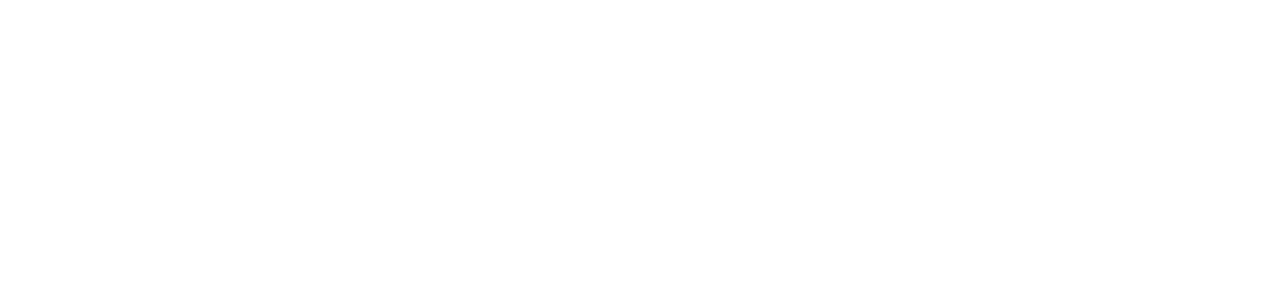
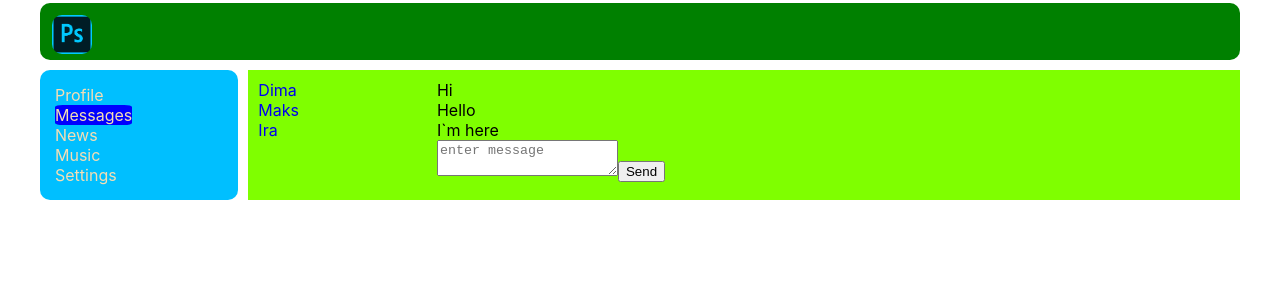
Before and after one commit to maximfreerider/kabzdch, a React (Create React App) app: page /dialogs in a window 1280 px wide. Shown: the top 300 px of the page. Built offline with nearby package versions, Linux system fonts and the light colour scheme.

Commit message:
Fixed bug in StoreContext

```diff
--- a/src/StoreContext.js
+++ b/src/StoreContext.js
@@ -5,7 +5,7 @@
 export const Provider = (props) => {
     return (
         <StoreContext.Provider value={props.store}>
-
+            {props.children}
         </StoreContext.Provider>
     );
 };
--- a/src/components/Footer/Footer.js
+++ /dev/null
@@ -1,5 +0,0 @@
-import React from 'react';
-
-const Footer = (props) => {
-
-};
--- a/src/index.js
+++ b/src/index.js
@@ -6,10 +6,10 @@
 import store from "./redux/redux-store";
 import {Provider} from "./StoreContext";
 
+
 let rerenderEntireTree = (state) => {
     ReactDOM.render(
-        <Provider value={store}>
-            {/*<App store={store} state={state} dispatch={store.dispatch.bind(store)}/>*/}
+        <Provider store={store}>
             <App/>
         </Provider>
             ,document.getElementById('root'));
```
Also changed, not shown: src/components/Footer/Footer.module.css (deleted).
